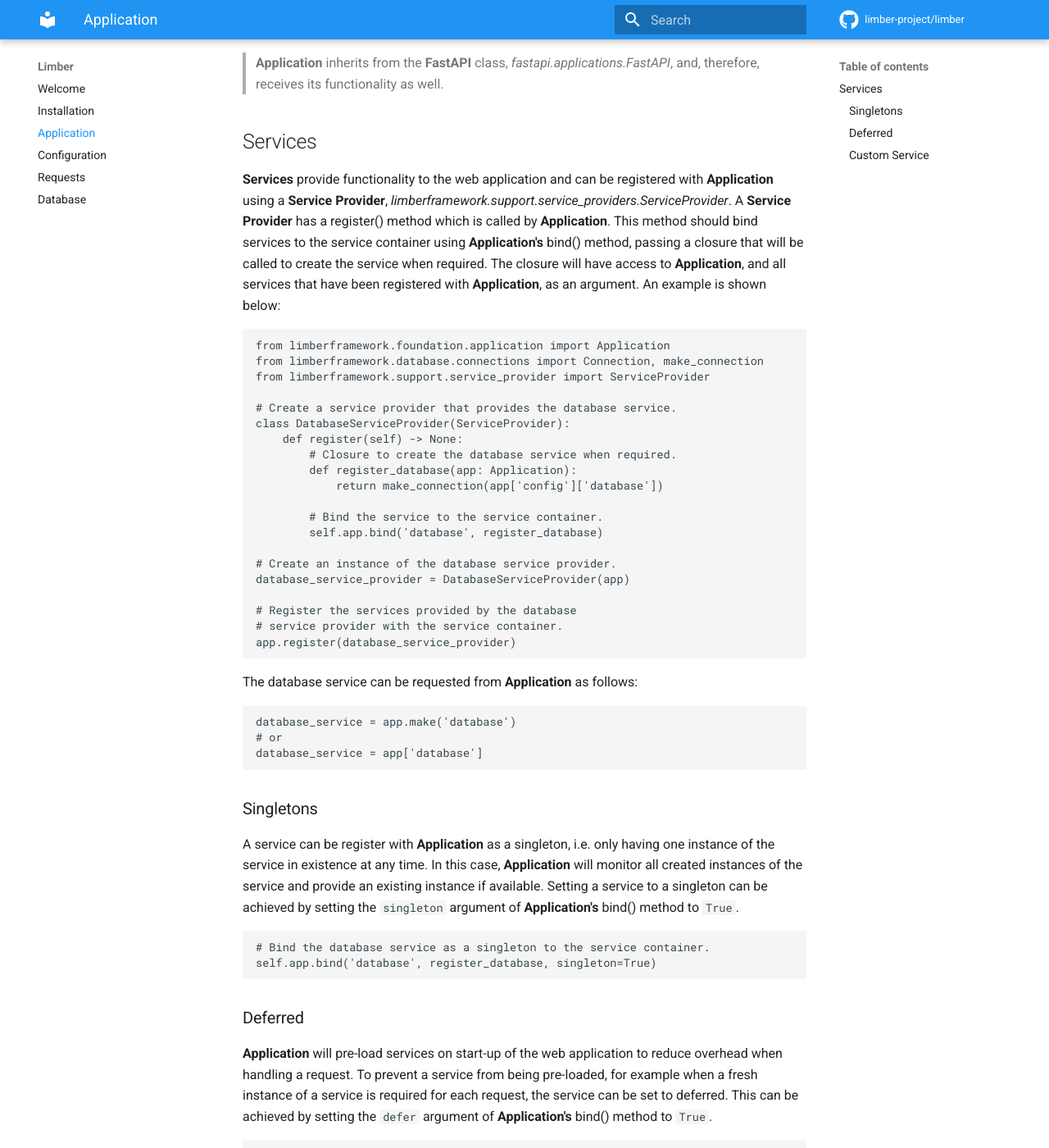
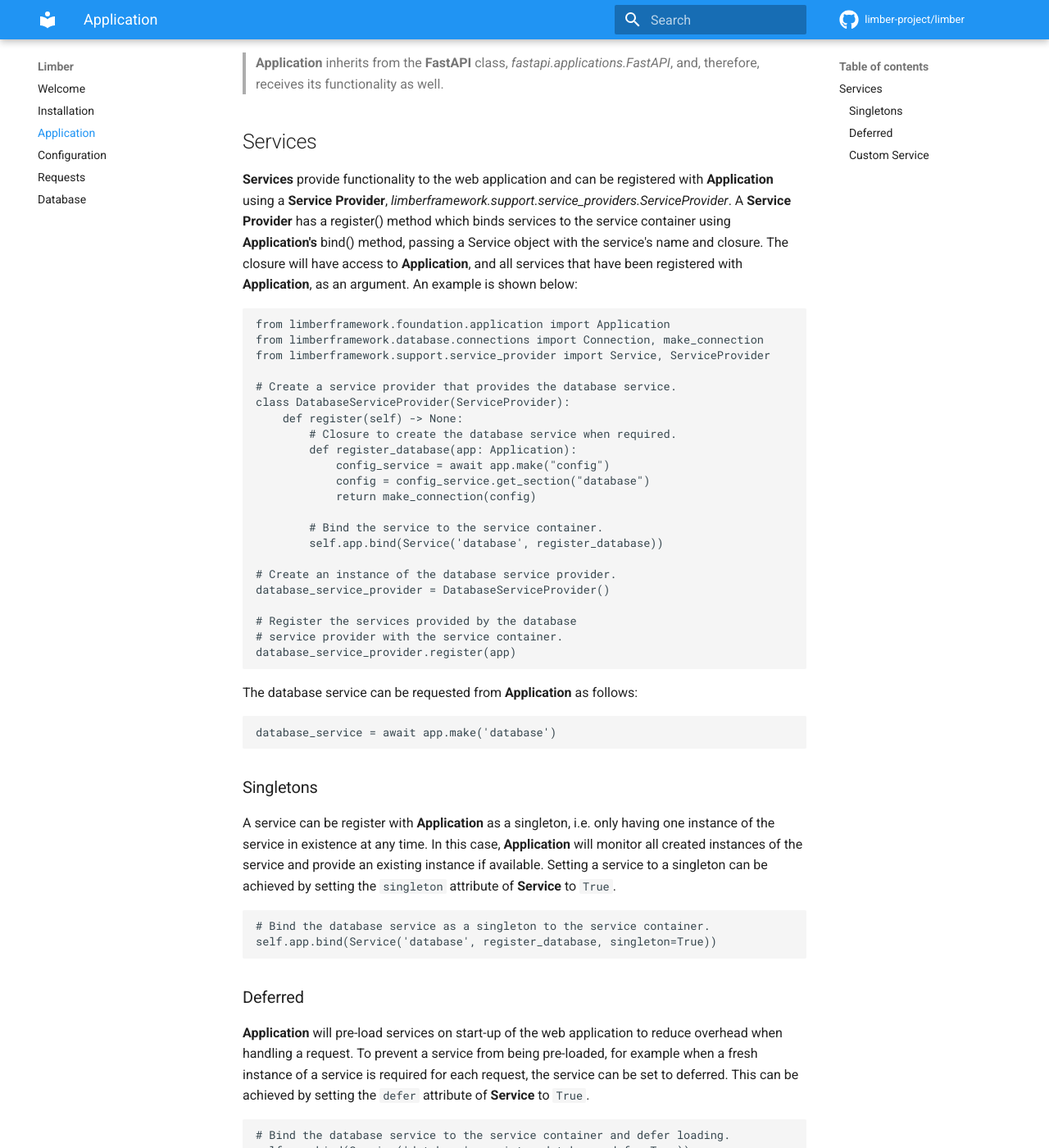
Before and after one commit to limber-project/limber-project.github.io, an MkDocs documentation site: the page built from docs/application.md, in a window 1280 px wide and 1400 px high, scrolled down 328 px. Shown: the whole window at 82% size. Built offline with MkDocs 1.6.1 and Material for MkDocs 9.7.7, drawn with Linux system fonts in a browser that asks for light colours; comment, search, counter and statistics services are not loaded; some of the changed text lies outside the part shown.

Commit message:
Update docs for limber version 0.2.0.

````diff
--- a/docs/application.md
+++ b/docs/application.md
@@ -12,72 +12,68 @@ app = Application()
 
 ## Services
 **Services** provide functionality to the web application and can be registered with **Application** using a **Service Provider**, _limberframework.support.service_providers.ServiceProvider_.
-A **Service Provider** has a register() method which is called by **Application**.
-This method should bind services to the service container using **Application's** bind() method, passing a closure that will be called to create the service when required.
+A **Service Provider** has a register() method which binds services to the service container using **Application's** bind() method, passing a Service object with the service's name and closure.
 The closure will have access to **Application**, and all services that have been registered with **Application**, as an argument.
 An example is shown below:
 
 ```python
 from limberframework.foundation.application import Application
 from limberframework.database.connections import Connection, make_connection
-from limberframework.support.service_provider import ServiceProvider
+from limberframework.support.service_provider import Service, ServiceProvider
 
 # Create a service provider that provides the database service.
 class DatabaseServiceProvider(ServiceProvider):
     def register(self) -> None:
         # Closure to create the database service when required.
         def register_database(app: Application):
-            return make_connection(app['config']['database'])
+            config_service = await app.make("config")
+            config = config_service.get_section("database")
+            return make_connection(config)
 
         # Bind the service to the service container.
-        self.app.bind('database', register_database)
+        self.app.bind(Service('database', register_database))
 
 # Create an instance of the database service provider.
-database_service_provider = DatabaseServiceProvider(app)
+database_service_provider = DatabaseServiceProvider()
 
 # Register the services provided by the database
 # service provider with the service container.
-app.register(database_service_provider)
+database_service_provider.register(app)
 ```
 
 The database service can be requested from **Application** as follows:
 
 ```python
-database_service = app.make('database')
-# or
-database_service = app['database']
+database_service = await app.make('database')
 ```
 
 ### Singletons
 A service can be register with **Application** as a singleton, i.e. only having one instance of the service in existence at any time.
 In this case, **Application** will monitor all created instances of the service and provide an existing instance if available.
-Setting a service to a singleton can be achieved by setting the `singleton` argument of **Application's** bind() method to `True`.
+Setting a service to a singleton can be achieved by setting the `singleton` attribute of **Service** to `True`.
 
 ```python
 # Bind the database service as a singleton to the service container.
-self.app.bind('database', register_database, singleton=True)
+self.app.bind(Service('database', register_database, singleton=True))
 ```
 
 ### Deferred
 **Application** will pre-load services on start-up of the web application to reduce overhead when handling a request.
 To prevent a service from being pre-loaded, for example when a fresh instance of a service is required for each request, the service can be set to deferred.
-This can be achieved by setting the `defer` argument of **Application's** bind() method to `True`.
+This can be achieved by setting the `defer` attribute of **Service** to `True`.
 
 ```python
 # Bind the database service to the service container and defer loading.
-self.app.bind('database', register_database, defer=True)
+self.app.bind(Service('database', register_database, defer=True))
 ```
 
 ### Custom Service
 If you would like to create a service and register it with **Application**, establish a new service provider that inherits from **ServiceProvider**, _limberframework.support.service_providers.ServiceProvider_, and implements the required methods.
-Also, to let **Application** know that the service is available, add it to the list of service providers in  app's configuration, _limber.config.app.service\_providers_.
+Also, to let **Application** know that the service is available, add it to the list of service providers in app's configuration, _limber/config/app.ini_.
 
-```python
-service_providers = [
-    'limberframework.authentication.authentication_service_provider.AuthServiceProvider',
-    'limberframework.cache.cache_service_provider.CacheServiceProvider',
-    'limberframework.config.config_service_provider.ConfigServiceProvider',
-    'limberframework.database.database_service_provider.DatabaseServiceProvider',
-    'custompackage.custom.custom_service_provider.CustomServiceProvider'
-]
+```ini
+[service providers]
+AuthServiceProvider = limberframework.authentication.authentication_service_provider
+CacheServiceProvider = limberframework.cache.cache_service_provider
+DatabaseServiceProvider = limberframework.database.database_service_provider
 ```
--- a/pyproject.toml
+++ b/pyproject.toml
@@ -1,6 +1,6 @@
 [tool.poetry]
-name = "limber-project.github.io"
-version = "0.1.0"
+name = "limber-project"
+version = "0.2.0"
 description = ""
 authors = ["Jonathan Staniforth <jonathanstaniforth@gmail.com>"]
 
````
Also changed, not shown: docs/configuration.md (+12 -44 lines), docs/requests.md (+1 -1 lines).
